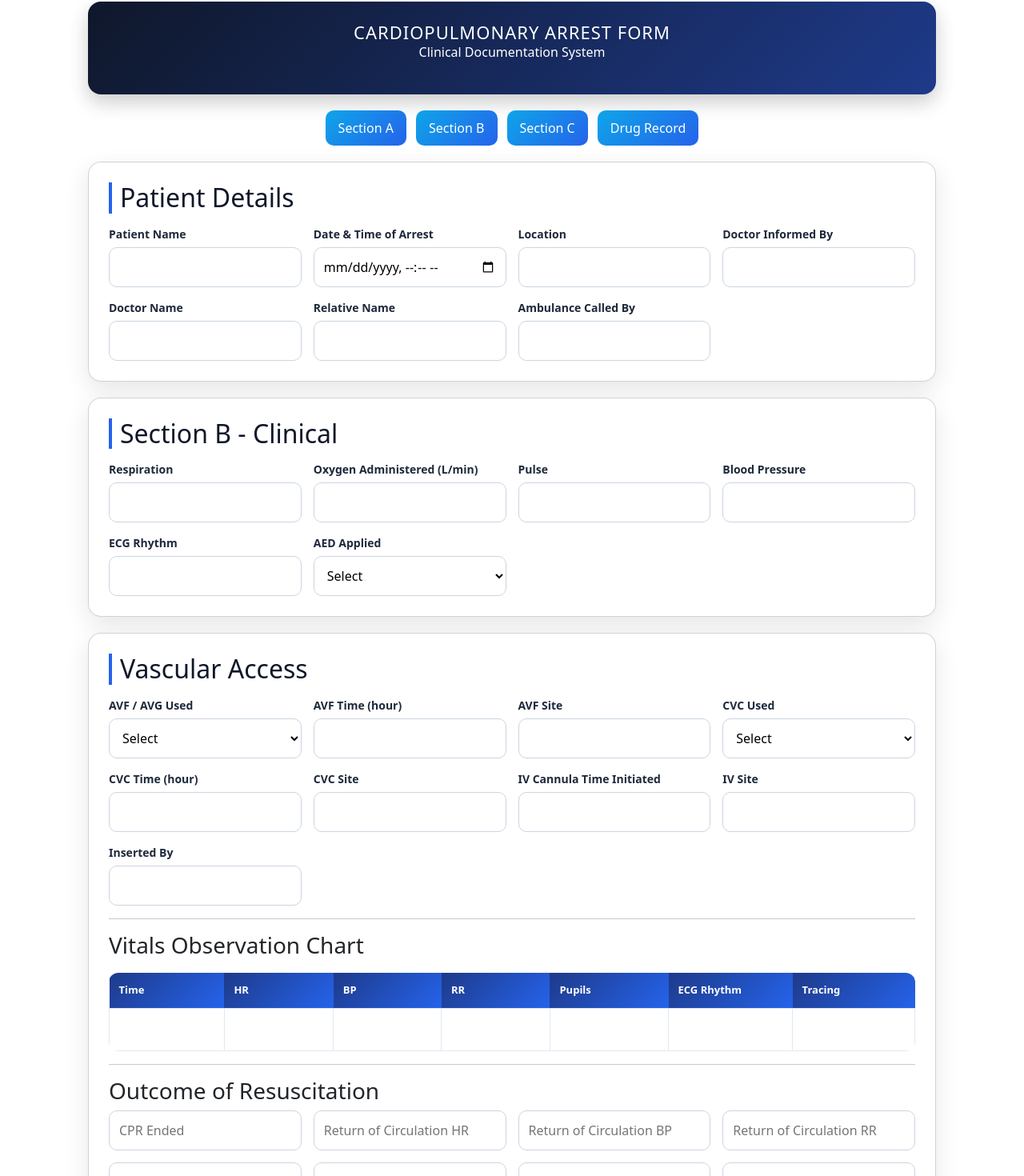
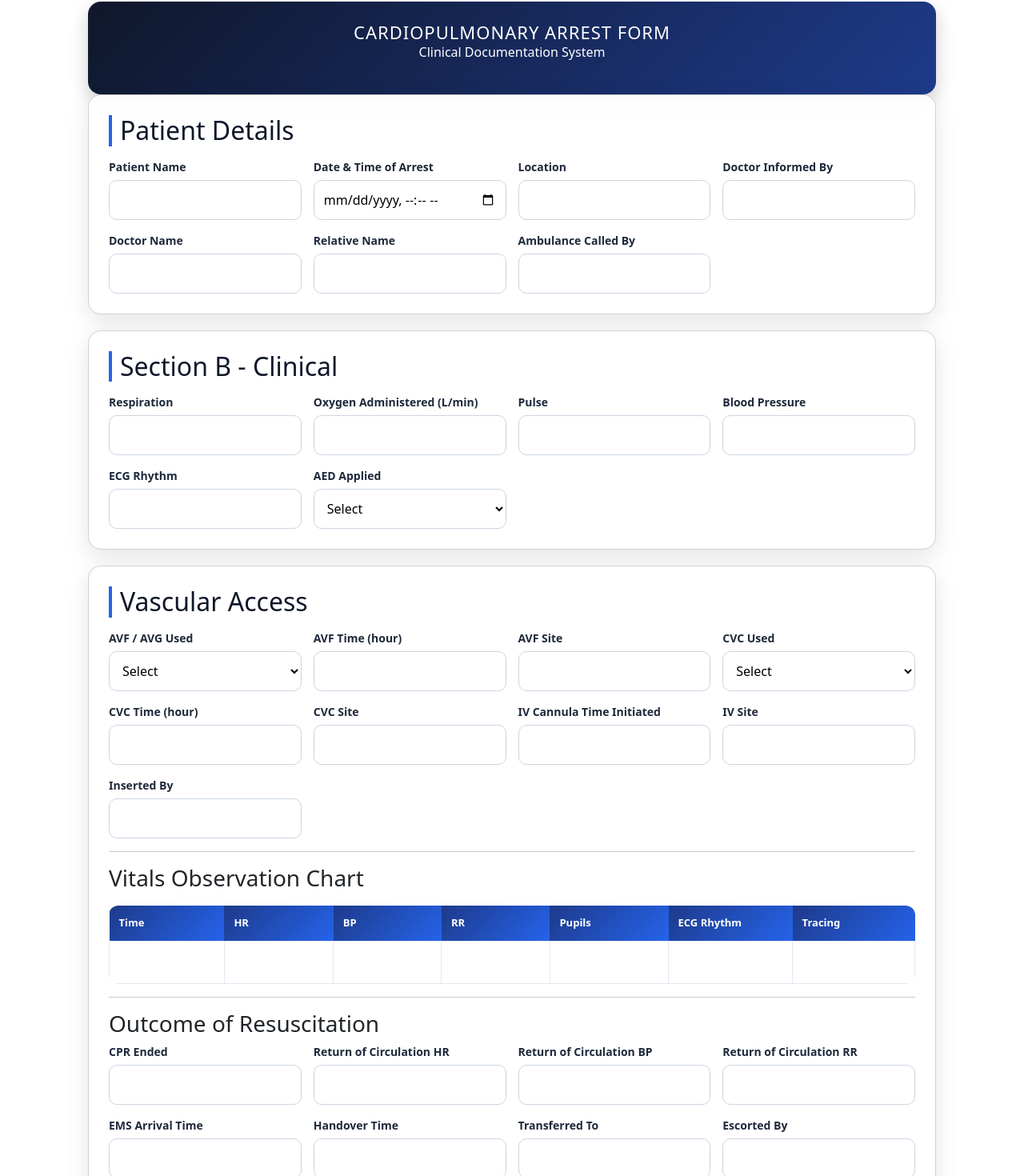
Before and after one commit to ssrivarshika2005-boop/cpr-system, an Angular app in the folder client/: page / in a window 1280 px wide. Shown: the part 18-1488 px from the top of the page at 80% size. Built offline with nearby package versions, Linux system fonts and the light colour scheme.

Commit message:
update cpr forms

```diff
--- a/client/src/app/components/cpr-form/cpr-form.component.css
+++ b/client/src/app/components/cpr-form/cpr-form.component.css
@@ -35,24 +35,17 @@ body {
 .nav {
   display: flex;
   justify-content: center;
-  gap: 12px;
+  gap: 15px;
   margin: 20px 0;
-  flex-wrap: wrap;
+  padding: 12px;
+  background: rgba(15, 23, 42, 0.9);
+  border-radius: 14px;
+  backdrop-filter: blur(10px);
+  position: sticky;
+  top: 10px;
+  z-index: 1000;
 }
 
-.nav a {
-  padding: 10px 16px;
-  background: linear-gradient(135deg, #0ea5e9, #2563eb);
-  border-radius: 10px;
-  text-decoration: none;
-  color: white;
-  font-weight: 500;
-  transition: 0.3s;
-}
-
-.nav a:hover {
-  transform: translateY(-2px);
-}
 
 /* CARD */
 .card {
--- a/client/src/app/components/cpr-form/cpr-form.component.html
+++ b/client/src/app/components/cpr-form/cpr-form.component.html
@@ -6,13 +6,7 @@
     <p>Clinical Documentation System</p>
   </div>
 
-  <!-- NAV -->
-  <div class="nav">
-    <a href="#A">Section A</a>
-    <a href="#B">Section B</a>
-    <a href="#C">Section C</a>
-    <a href="#D">Drug Record</a>
-  </div>
+
 
   <form (ngSubmit)="submitForm()">
 
@@ -248,42 +242,65 @@
   <!-- OUTCOME -->
   <h3>Outcome of Resuscitation</h3>
 
-  <div class="grid">
+<div class="grid">
 
-    <input placeholder="CPR Ended"
+  <div class="field-group">
+    <label>CPR Ended</label>
+    <input type="text"
       name="cprEnded"
       [(ngModel)]="formData.cprEnded">
+  </div>
 
-    <input placeholder="Return of Circulation HR"
+  <div class="field-group">
+    <label>Return of Circulation HR</label>
+    <input type="text"
       name="rocHR"
       [(ngModel)]="formData.rocHR">
+  </div>
 
-    <input placeholder="Return of Circulation BP"
+  <div class="field-group">
+    <label>Return of Circulation BP</label>
+    <input type="text"
       name="rocBP"
       [(ngModel)]="formData.rocBP">
+  </div>
 
-    <input placeholder="Return of Circulation RR"
+  <div class="field-group">
+    <label>Return of Circulation RR</label>
+    <input type="text"
       name="rocRR"
       [(ngModel)]="formData.rocRR">
+  </div>
 
-    <input placeholder="EMS Arrival Time"
+  <div class="field-group">
+    <label>EMS Arrival Time</label>
+    <input type="text"
       name="emsArrived"
       [(ngModel)]="formData.emsArrived">
+  </div>
 
-    <input placeholder="Handover Time"
+  <div class="field-group">
+    <label>Handover Time</label>
+    <input type="text"
       name="handoverTime"
       [(ngModel)]="formData.handoverTime">
+  </div>
 
-    <input placeholder="Transferred To"
+  <div class="field-group">
+    <label>Transferred To</label>
+    <input type="text"
       name="transferredTo"
       [(ngModel)]="formData.transferredTo">
+  </div>
 
-    <input placeholder="Escorted By"
+  <div class="field-group">
+    <label>Escorted By</label>
+    <input type="text"
       name="escortedBy"
       [(ngModel)]="formData.escortedBy">
-
   </div>
 
+ </div>
 </section>
 <section id="D" class="card">
 
--- a/client/src/app/components/cpr-form/cpr-form.component.ts
+++ b/client/src/app/components/cpr-form/cpr-form.component.ts
@@ -124,6 +124,7 @@ export class CPRFormComponent {
 
         };
 
+
       },
 
       error: (err) => {
```
